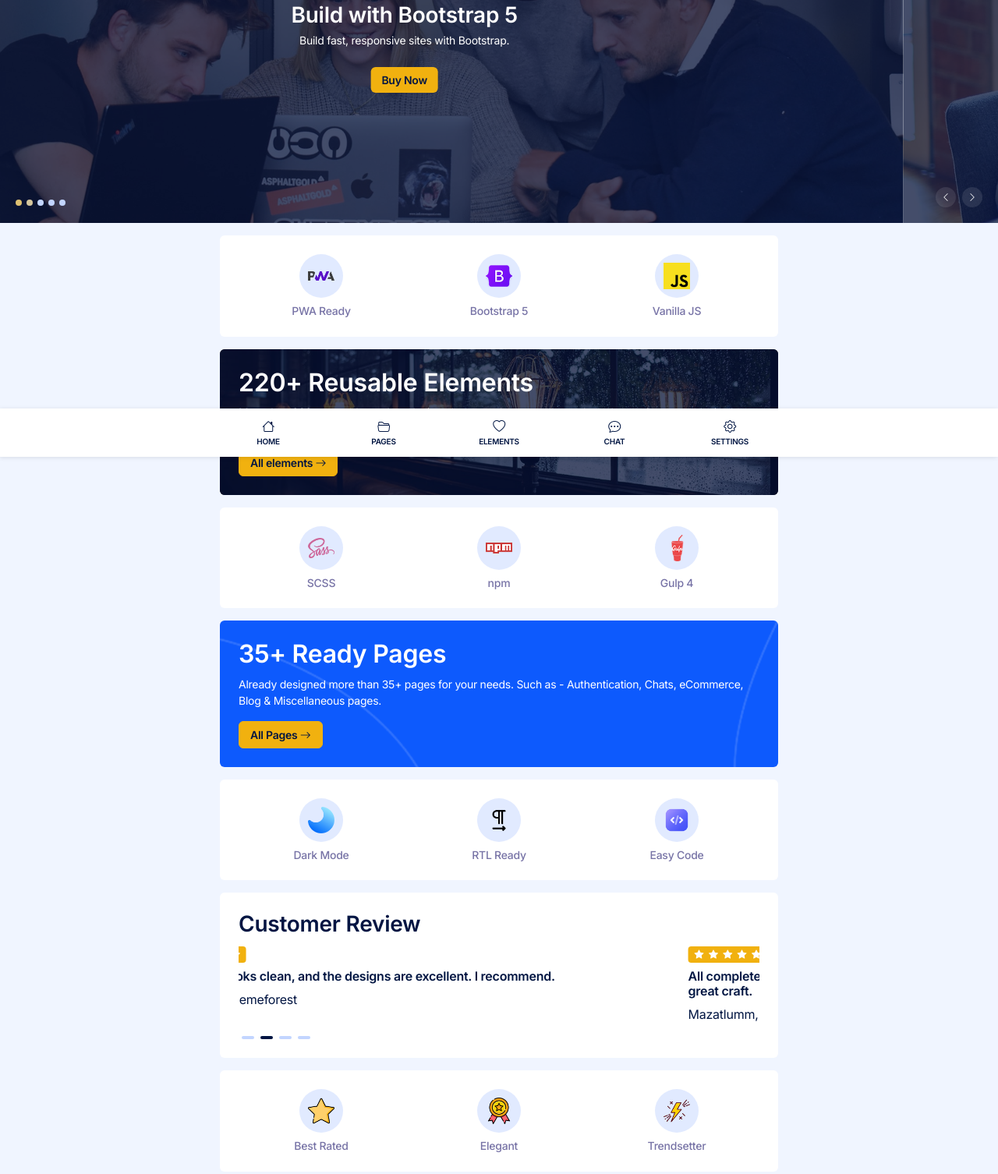
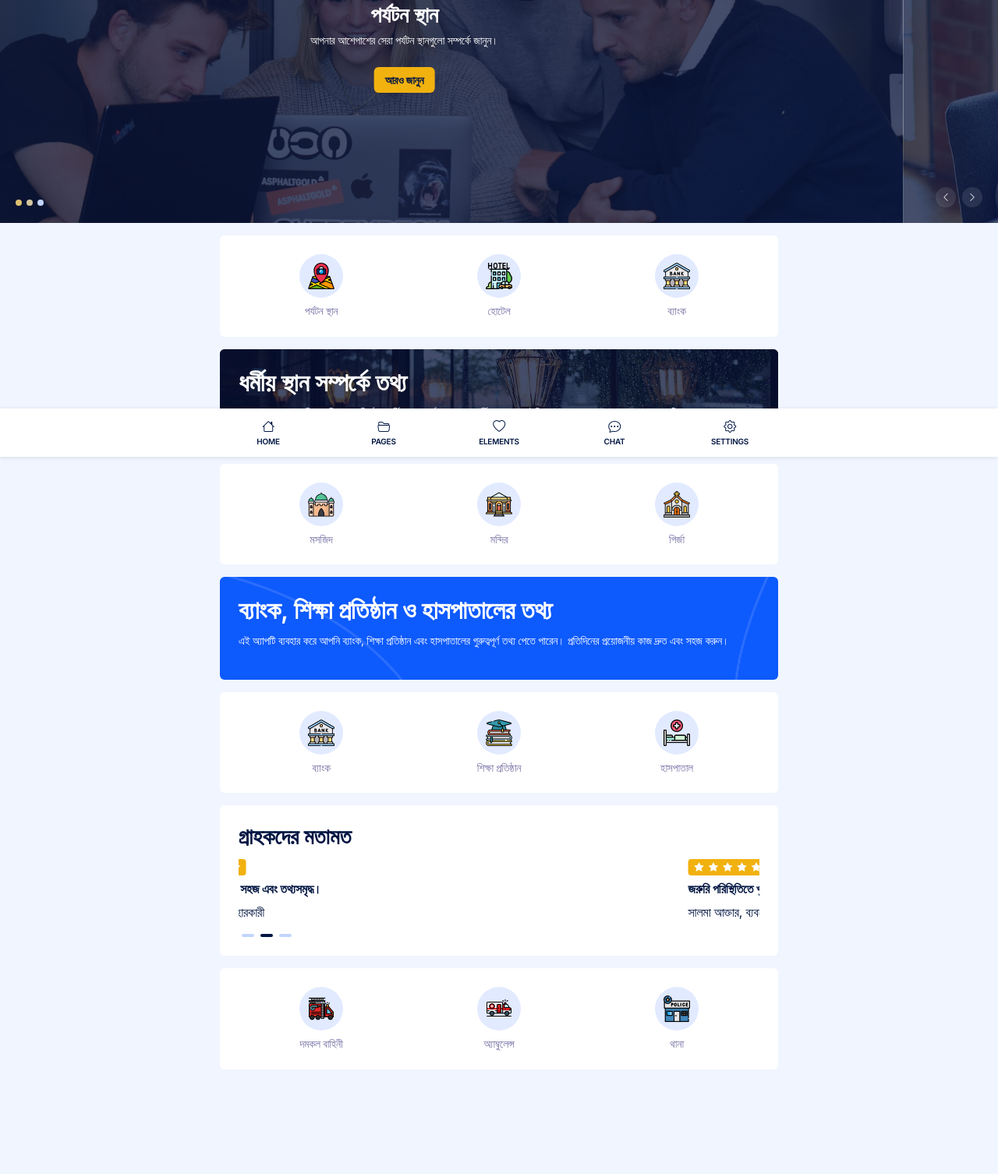
Before and after one commit to Frogbid-Khl/W-FrogBID-App, a plain HTML site: page home.html in a window 1280 px wide. Shown: the part 214-1720 px from the top of the page at 78% size. After the commit the page ends 1664 px from the top, so only its background shows below. Drawn offline with Linux system fonts and the light colour scheme.

Commit message:
update all

```diff
--- a/home.html
+++ b/home.html
@@ -173,9 +173,9 @@
                 <div class="single-hero-slide bg-overlay" style="background-image: url('img/bg-img/31.jpg')">
                     <div class="h-100 d-flex align-items-center text-center">
                         <div class="container">
-                            <h3 class="text-white mb-1">Build with Bootstrap 5</h3>
-                            <p class="text-white mb-4">Build fast, responsive sites with Bootstrap.</p>
-                            <a class="btn btn-creative btn-warning" href="#">Buy Now</a>
+                            <h3 class="text-white mb-1">পর্যটন স্থান</h3>
+                            <p class="text-white mb-4">আপনার আশেপাশের সেরা পর্যটন স্থানগুলো সম্পর্কে জানুন।</p>
+                            <a class="btn btn-creative btn-warning" href="#">আরও জানুন</a>
                         </div>
                     </div>
                 </div>
@@ -186,9 +186,9 @@
                 <div class="single-hero-slide bg-overlay" style="background-image: url('img/bg-img/33.jpg')">
                     <div class="h-100 d-flex align-items-center text-center">
                         <div class="container">
-                            <h3 class="text-white mb-1">Vanilla JavaScript</h3>
-                            <p class="text-white mb-4">The whole code is written with vanilla JS.</p>
-                            <a class="btn btn-creative btn-warning" href="#">Buy Now</a>
+                            <h3 class="text-white mb-1">হোটেল</h3>
+                            <p class="text-white mb-4">আপনার ভ্রমণের জন্য সেরা এবং বাজেট উপযোগী হোটেল খুঁজে নিন।</p>
+                            <a class="btn btn-creative btn-warning" href="#">বুকিং করুন</a>
                         </div>
                     </div>
                 </div>
@@ -199,36 +199,9 @@
                 <div class="single-hero-slide bg-overlay" style="background-image: url('img/bg-img/32.jpg')">
                     <div class="h-100 d-flex align-items-center text-center">
                         <div class="container">
-                            <h3 class="text-white mb-1">PWA Ready</h3>
-                            <p class="text-white mb-4">Click the "Install Now" button &amp; <br> enjoy it like an app.
-                            </p>
-                            <a class="btn btn-creative btn-warning" href="#">Buy Now</a>
-                        </div>
-                    </div>
-                </div>
-            </div>
-
-            <!-- Single Hero Slide -->
-            <div>
-                <div class="single-hero-slide bg-overlay" style="background-image: url('img/bg-img/33.jpg')">
-                    <div class="h-100 d-flex align-items-center text-center">
-                        <div class="container">
-                            <h3 class="text-white mb-1">Lots of Elements &amp; Pages</h3>
-                            <p class="text-white mb-4">Create your website in days, not months.</p>
-                            <a class="btn btn-creative btn-warning" href="#">Buy Now</a>
-                        </div>
-                    </div>
-                </div>
-            </div>
-
-            <!-- Single Hero Slide -->
-            <div>
-                <div class="single-hero-slide bg-overlay" style="background-image: url('img/bg-img/1.jpg')">
-                    <div class="h-100 d-flex align-items-center text-center">
-                        <div class="container">
-                            <h3 class="text-white mb-1">Dark &amp; RTL Ready</h3>
-                            <p class="text-white mb-4">You can use the Dark or <br> RTL mode of your choice.</p>
-                            <a class="btn btn-creative btn-warning" href="#">Buy Now</a>
+                            <h3 class="text-white mb-1">থানা</h3>
+                            <p class="text-white mb-4">নিকটস্থ থানার তথ্য এবং জরুরি যোগাযোগ নম্বর জানতে পারবেন।</p>
+                            <a class="btn btn-creative btn-warning" href="#">বিস্তারিত দেখুন</a>
                         </div>
                     </div>
                 </div>
@@ -245,27 +218,28 @@
                     <div class="col-4">
                         <div class="feature-card mx-auto text-center">
                             <div class="card mx-auto bg-gray">
-                                <img alt="" src="img/demo-img/pwa.png">
+                                <img alt="" src="img/home-icon/photography_2373999.png">
                             </div>
-                            <p class="mb-0">PWA Ready</p>
+                            <p class="mb-0">পর্যটন স্থান</p>
                         </div>
                     </div>
 
                     <div class="col-4">
                         <div class="feature-card mx-auto text-center">
                             <div class="card mx-auto bg-gray">
-                                <img alt="" src="img/demo-img/bootstrap.png">
+                                <img alt="" src="img/home-icon/hotel_897061.png">
                             </div>
-                            <p class="mb-0">Bootstrap 5</p>
+                            <p class="mb-0">হোটেল</p>
                         </div>
                     </div>
 
+                    <!-- Bank -->
                     <div class="col-4">
                         <div class="feature-card mx-auto text-center">
                             <div class="card mx-auto bg-gray">
-                                <img alt="" src="img/demo-img/js.png">
+                                <img alt="ব্যাংক" src="img/home-icon/bank_2830284.png">
                             </div>
-                            <p class="mb-0">Vanilla JS</p>
+                            <p class="mb-0">ব্যাংক</p>
                         </div>
                     </div>
                 </div>
@@ -276,11 +250,8 @@
     <div class="container">
         <div class="card card-bg-img bg-img bg-overlay mb-3" style="background-image: url('img/bg-img/3.jpg')">
             <div class="card-body direction-rtl p-4">
-                <h2 class="text-white">220+ Reusable Elements</h2>
-                <p class="mb-3 text-white">More than 220+ reusable modern design elements. Just copy the code and paste
-                    it on
-                    your desired page.</p>
-                <a class="btn btn-warning" href="elements.html">All elements <i class="bi bi-arrow-right"></i></a>
+                <h2 class="text-white">ধর্মীয় স্থান সম্পর্কে তথ্য</h2>
+                <p class="mb-3 text-white">আপনার এলাকায় মসজিদ, মন্দির এবং গির্জা সম্পর্কিত গুরুত্বপূর্ণ তথ্য পান। ধর্মীয় স্থানগুলোর ইতিহাস এবং অবস্থান জানতে আমাদের অ্যাপটি ব্যবহার করুন।</p>
             </div>
         </div>
     </div>
@@ -289,30 +260,33 @@
         <div class="card mb-3">
             <div class="card-body">
                 <div class="row g-3">
+                    <!-- Mosque -->
                     <div class="col-4">
                         <div class="feature-card mx-auto text-center">
                             <div class="card mx-auto bg-gray">
-                                <img alt="" src="img/demo-img/sass.png">
+                                <img alt="মসজিদ" src="img/home-icon/palace_10653965.png">
                             </div>
-                            <p class="mb-0">SCSS</p>
+                            <p class="mb-0">মসজিদ</p>
                         </div>
                     </div>
 
+                    <!-- Temple -->
                     <div class="col-4">
                         <div class="feature-card mx-auto text-center">
                             <div class="card mx-auto bg-gray">
-                                <img alt="" src="img/demo-img/npm.png">
+                                <img alt="মন্দির" src="img/home-icon/museum_9274411.png">
                             </div>
-                            <p class="mb-0">npm</p>
+                            <p class="mb-0">মন্দির</p>
                         </div>
                     </div>
 
+                    <!-- Church -->
                     <div class="col-4">
                         <div class="feature-card mx-auto text-center">
                             <div class="card mx-auto bg-gray">
-                                <img alt="" src="img/demo-img/gulp.png">
+                                <img alt="গির্জা" src="img/home-icon/church_18280104.png">
                             </div>
-                            <p class="mb-0">Gulp 4</p>
+                            <p class="mb-0">গির্জা</p>
                         </div>
                     </div>
                 </div>
@@ -323,11 +297,8 @@
     <div class="container">
         <div class="card bg-primary mb-3 bg-img" style="background-image: url('img/core-img/1.png')">
             <div class="card-body direction-rtl p-4">
-                <h2 class="text-white">35+ Ready Pages</h2>
-                <p class="mb-3 text-white">Already designed more than 35+ pages for your needs. Such as -
-                    Authentication,
-                    Chats, eCommerce, Blog &amp; Miscellaneous pages.</p>
-                <a class="btn btn-warning" href="pages.html">All Pages <i class="bi bi-arrow-right"></i></a>
+                <h2 class="text-white">ব্যাংক, শিক্ষা প্রতিষ্ঠান ও হাসপাতালের তথ্য</h2>
+                <p class="mb-3 text-white">এই অ্যাপটি ব্যবহার করে আপনি ব্যাংক, শিক্ষা প্রতিষ্ঠান এবং হাসপাতালের গুরুত্বপূর্ণ তথ্য পেতে পারেন। প্রতিদিনের প্রয়োজনীয় কাজ দ্রুত এবং সহজ করুন।</p>
             </div>
         </div>
     </div>
@@ -336,30 +307,33 @@
         <div class="card mb-3">
             <div class="card-body">
                 <div class="row g-3">
+                    <!-- Bank -->
                     <div class="col-4">
                         <div class="feature-card mx-auto text-center">
                             <div class="card mx-auto bg-gray">
-                                <img alt="" src="img/demo-img/dark.png">
+                                <img alt="ব্যাংক" src="img/home-icon/bank_2830284.png">
                             </div>
-                            <p class="mb-0">Dark Mode</p>
+                            <p class="mb-0">ব্যাংক</p>
                         </div>
                     </div>
 
+                    <!-- Educational Institution -->
                     <div class="col-4">
                         <div class="feature-card mx-auto text-center">
                             <div class="card mx-auto bg-gray">
-                                <img alt="" src="img/demo-img/rtl.png">
+                                <img alt="শিক্ষা প্রতিষ্ঠান" src="img/home-icon/education_4207253.png">
                             </div>
-                            <p class="mb-0">RTL Ready</p>
+                            <p class="mb-0">শিক্ষা প্রতিষ্ঠান</p>
                         </div>
                     </div>
 
+                    <!-- Hospital -->
                     <div class="col-4">
                         <div class="feature-card mx-auto text-center">
                             <div class="card mx-auto bg-gray">
-                                <img alt="" src="img/demo-img/code.png">
+                                <img alt="হাসপাতাল" src="img/home-icon/bed_2222028.png">
                             </div>
-                            <p class="mb-0">Easy Code</p>
+                            <p class="mb-0">হাসপাতাল</p>
                         </div>
                     </div>
                 </div>
@@ -370,7 +344,7 @@
     <div class="container">
         <div class="card mb-3">
             <div class="card-body">
-                <h3>Customer Review</h3>
+                <h3>গ্রাহকদের মতামত</h3>
 
                 <div class="testimonial-slide-three-wrapper">
                     <div class="testimonial-slide3 testimonial-style3">
@@ -385,8 +359,8 @@
                     <i class="bi bi-star-fill me-1"></i>
                     <i class="bi bi-star-fill"></i>
                   </span>
-                                <h6 class="mb-2">The code looks clean, and the designs are excellent. I recommend.</h6>
-                                <span class="d-block">Mrrickez, Themeforest</span>
+                                <h6 class="mb-2">এই অ্যাপটি ব্যবহার সহজ এবং তথ্যসমৃদ্ধ।</h6>
+                                <span class="d-block">মাহমুদ হাসান, ব্যবহারকারী</span>
                             </div>
                         </div>
 
@@ -400,8 +374,8 @@
                     <i class="bi bi-star-fill me-1"></i>
                     <i class="bi bi-star-fill"></i>
                   </span>
-                                <h6 class="mb-2">All complete, <br> great craft.</h6>
-                                <span class="d-block">Mazatlumm, Themeforest</span>
+                                <h6 class="mb-2">জরুরি পরিস্থিতিতে খুবই সহায়ক।</h6>
+                                <span class="d-block">সালমা আক্তার, ব্যবহারকারী</span>
                             </div>
                         </div>
 
@@ -415,23 +389,8 @@
                     <i class="bi bi-star-fill me-1"></i>
                     <i class="bi bi-star-fill"></i>
                   </span>
-                                <h6 class="mb-2">Awesome template! <br> Excellent support!</h6>
-                                <span class="d-block">Vguntars, Themeforest</span>
-                            </div>
-                        </div>
-
-                        <!-- Single Testimonial Slide -->
-                        <div class="single-testimonial-slide">
-                            <div class="text-content">
-                  <span class="d-inline-block badge bg-warning mb-2">
-                    <i class="bi bi-star-fill me-1"></i>
-                    <i class="bi bi-star-fill me-1"></i>
-                    <i class="bi bi-star-fill me-1"></i>
-                    <i class="bi bi-star-fill me-1"></i>
-                    <i class="bi bi-star-fill"></i>
-                  </span>
-                                <h6 class="mb-2">Nice modern design, <br> I love the product.</h6>
-                                <span class="d-block">electroMEZ, Themeforest</span>
+                                <h6 class="mb-2">ধন্যবাদ, এটি আমাদের অনেক সাহায্য করেছে।</h6>
+                                <span class="d-block">রায়হান করিম, ব্যবহারকারী</span>
                             </div>
                         </div>
                     </div>
@@ -444,30 +403,33 @@
         <div class="card">
             <div class="card-body">
                 <div class="row g-3">
+                    <!-- Fire Brigade -->
                     <div class="col-4">
                         <div class="feature-card mx-auto text-center">
                             <div class="card mx-auto bg-gray">
-                                <img alt="" src="img/demo-img/star.png">
+                                <img alt="দমকল বাহিনী" src="img/home-icon/firetruck_7072047.png">
                             </div>
-                            <p class="mb-0">Best Rated</p>
+                            <p class="mb-0">দমকল বাহিনী</p>
                         </div>
                     </div>
 
+                    <!-- Ambulance -->
                     <div class="col-4">
                         <div class="feature-card mx-auto text-center">
                             <div class="card mx-auto bg-gray">
-                                <img alt="" src="img/demo-img/elegant.png">
+                                <img alt="অ্যাম্বুলেন্স" src="img/home-icon/car_17420767.png">
                             </div>
-                            <p class="mb-0">Elegant</p>
+                            <p class="mb-0">অ্যাম্বুলেন্স</p>
                         </div>
                     </div>
 
+                    <!-- Police -->
                     <div class="col-4">
                         <div class="feature-card mx-auto text-center">
                             <div class="card mx-auto bg-gray">
-                                <img alt="" src="img/demo-img/lightning.png">
+                                <img alt="" src="img/home-icon/police-station_307982.png">
                             </div>
-                            <p class="mb-0">Trendsetter</p>
+                            <p class="mb-0">থানা</p>
                         </div>
                     </div>
                 </div>
```
Also changed, not shown: img/home-icon/bank_2830284.png (added), img/home-icon/bed_2222028.png (added), img/home-icon/car_17420767.png (added), img/home-icon/church_18280104.png (added), img/home-icon/education_4207253.png (added), img/home-icon/firetruck_7072047.png (added), img/home-icon/hotel_897061.png (added), img/home-icon/museum_9274411.png (added), img/home-icon/palace_10653965.png (added), img/home-icon/photography_2373999.png (added), img/home-icon/police-station_307982.png (added), img/home-icon/policeman_10275904.png (added).
